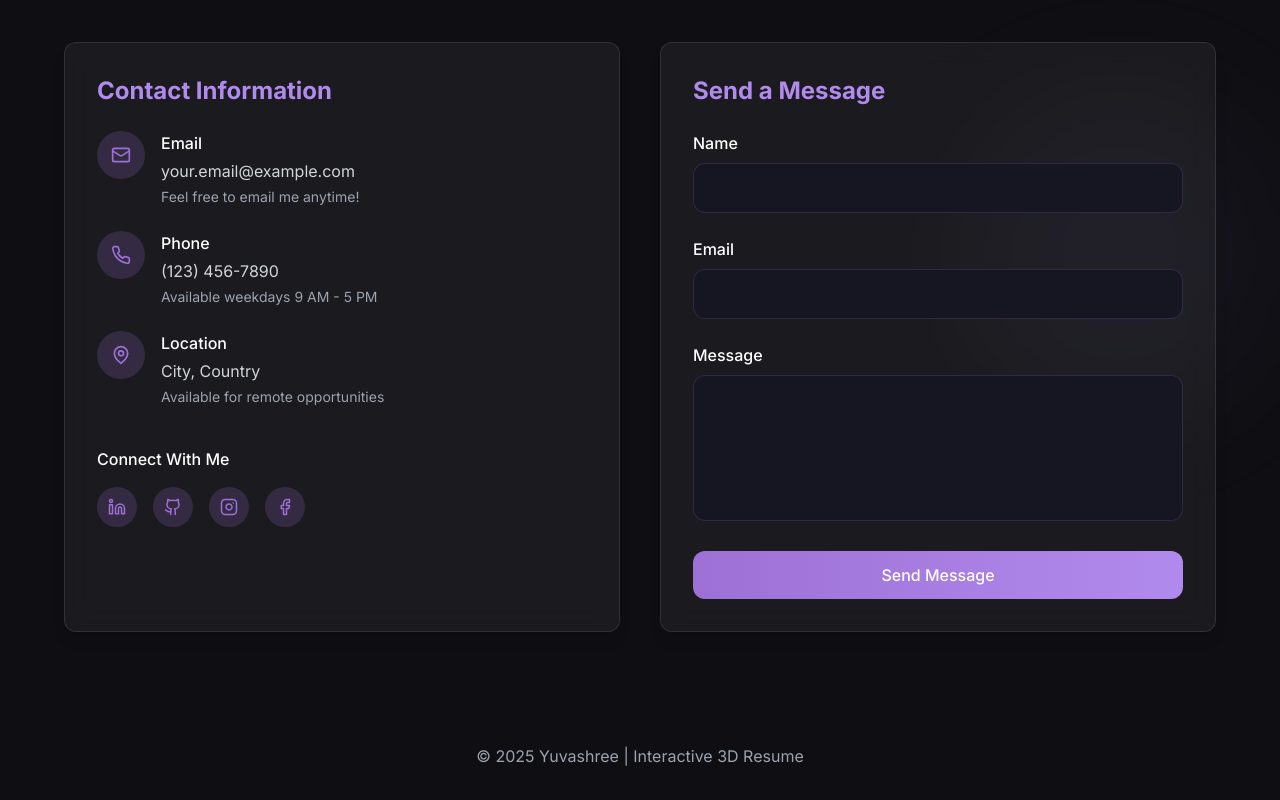
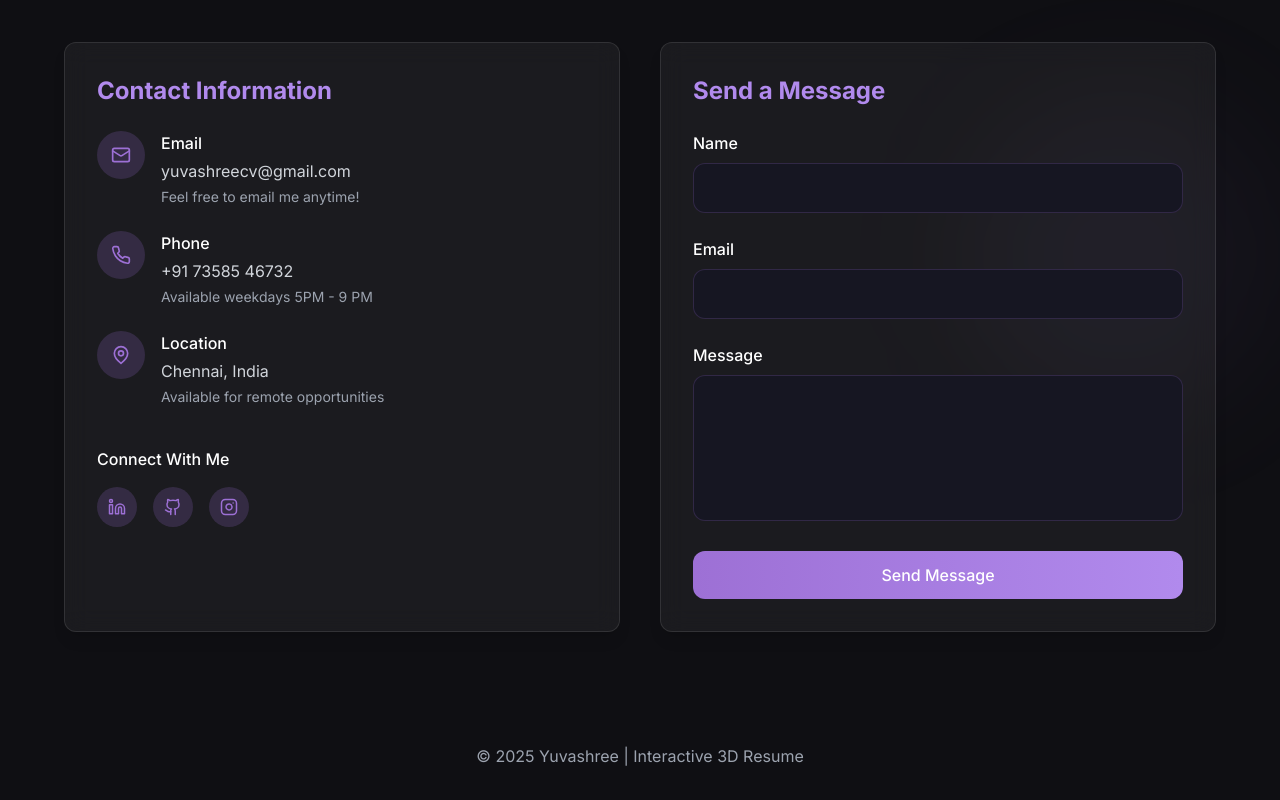
Before and after one commit to glowingstar-2136/lilac-dreamer-resume, a React (Vite) app: page / in a window 1280 px wide. Shown: the part 5418-6218 px from the top of the page. Built offline with nearby package versions, Linux system fonts and the light colour scheme.

Commit message:
ContactSection.tsx

```diff
--- a/src/components/ContactSection.tsx
+++ b/src/components/ContactSection.tsx
@@ -99,7 +99,7 @@ const ContactSection: React.FC = () => {
                     </div>
                     <div>
                       <h4 className="text-white font-medium mb-1">Email</h4>
-                      <p className="text-gray-300">your.email@example.com</p>
+                      <p className="text-gray-300">yuvashreecv@gmail.com</p>
                       <p className="text-sm text-gray-400 mt-1">Feel free to email me anytime!</p>
                     </div>
                   </div>
@@ -112,8 +112,8 @@ const ContactSection: React.FC = () => {
                     </div>
                     <div>
                       <h4 className="text-white font-medium mb-1">Phone</h4>
-                      <p className="text-gray-300">(123) 456-7890</p>
-                      <p className="text-sm text-gray-400 mt-1">Available weekdays 9 AM - 5 PM</p>
+                      <p className="text-gray-300">+91 73585 46732</p>
+                      <p className="text-sm text-gray-400 mt-1">Available weekdays 5PM - 9 PM</p>
                     </div>
                   </div>
 
@@ -126,7 +126,7 @@ const ContactSection: React.FC = () => {
                     </div>
                     <div>
                       <h4 className="text-white font-medium mb-1">Location</h4>
-                      <p className="text-gray-300">City, Country</p>
+                      <p className="text-gray-300">Chennai, India</p>
                       <p className="text-sm text-gray-400 mt-1">Available for remote opportunities</p>
                     </div>
                   </div>
@@ -135,29 +135,24 @@ const ContactSection: React.FC = () => {
                 <div className="mt-10">
                   <h4 className="text-white font-medium mb-4 text-left">Connect With Me</h4>
                   <div className="flex space-x-4">
-                    <a href="#" className="w-10 h-10 bg-lilac/20 rounded-full flex items-center justify-center hover:bg-lilac/40 transition-colors">
+                    <a href="https://www.linkedin.com/in/yuvashree-cse" className="w-10 h-10 bg-lilac/20 rounded-full flex items-center justify-center hover:bg-lilac/40 transition-colors">
                       <svg xmlns="http://www.w3.org/2000/svg" width="18" height="18" viewBox="0 0 24 24" fill="none" stroke="currentColor" strokeWidth="2" strokeLinecap="round" strokeLinejoin="round" className="text-lilac">
                         <path d="M16 8a6 6 0 0 1 6 6v7h-4v-7a2 2 0 0 0-2-2 2 2 0 0 0-2 2v7h-4v-7a6 6 0 0 1 6-6z"/>
                         <rect width="4" height="12" x="2" y="9"/>
                         <circle cx="4" cy="4" r="2"/>
                       </svg>
                     </a>
-                    <a href="#" className="w-10 h-10 bg-lilac/20 rounded-full flex items-center justify-center hover:bg-lilac/40 transition-colors">
+                    <a href="https://www.github.com/glowingstar-2136" className="w-10 h-10 bg-lilac/20 rounded-full flex items-center justify-center hover:bg-lilac/40 transition-colors">
                       <svg xmlns="http://www.w3.org/2000/svg" width="18" height="18" viewBox="0 0 24 24" fill="none" stroke="currentColor" strokeWidth="2" strokeLinecap="round" strokeLinejoin="round" className="text-lilac">
                         <path d="M15 22v-4a4.8 4.8 0 0 0-1-3.5c3 0 6-2 6-5.5.08-1.25-.27-2.48-1-3.5.28-1.15.28-2.35 0-3.5 0 0-1 0-3 1.5-2.64-.5-5.36-.5-8 0C6 2 5 2 5 2c-.3 1.15-.3 2.35 0 3.5A5.403 5.403 0 0 0 4 9c0 3.5 3 5.5 6 5.5-.39.49-.68 1.05-.85 1.65-.17.6-.22 1.23-.15 1.85v4"/>
                         <path d="M9 18c-4.51 2-5-2-7-2"/>
                       </svg>
                     </a>
-                    <a href="#" className="w-10 h-10 bg-lilac/20 rounded-full flex items-center justify-center hover:bg-lilac/40 transition-colors">
+                    <a href="https:/www.instagram.com/glowingstar_2136" className="w-10 h-10 bg-lilac/20 rounded-full flex items-center justify-center hover:bg-lilac/40 transition-colors">
                       <svg xmlns="http://www.w3.org/2000/svg" width="18" height="18" viewBox="0 0 24 24" fill="none" stroke="currentColor" strokeWidth="2" strokeLinecap="round" strokeLinejoin="round" className="text-lilac">
                         <rect width="20" height="20" x="2" y="2" rx="5" ry="5"/>
                         <path d="M16 11.37A4 4 0 1 1 12.63 8 4 4 0 0 1 16 11.37z"/>
                         <line x1="17.5" x2="17.51" y1="6.5" y2="6.5"/>
-                      </svg>
-                    </a>
-                    <a href="#" className="w-10 h-10 bg-lilac/20 rounded-full flex items-center justify-center hover:bg-lilac/40 transition-colors">
-                      <svg xmlns="http://www.w3.org/2000/svg" width="18" height="18" viewBox="0 0 24 24" fill="none" stroke="currentColor" strokeWidth="2" strokeLinecap="round" strokeLinejoin="round" className="text-lilac">
-                        <path d="M18 2h-3a5 5 0 0 0-5 5v3H7v4h3v8h4v-8h3l1-4h-4V7a1 1 0 0 1 1-1h3z"/>
                       </svg>
                     </a>
                   </div>
```
